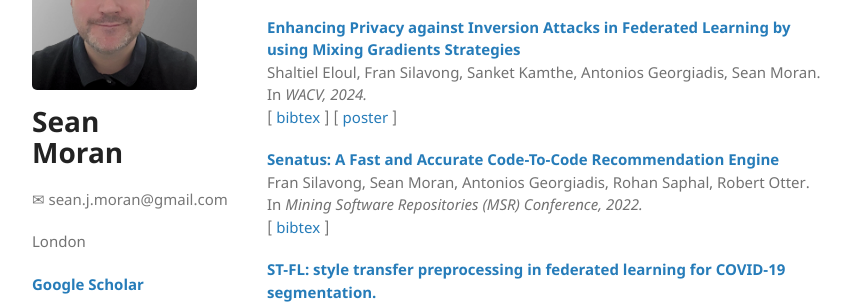
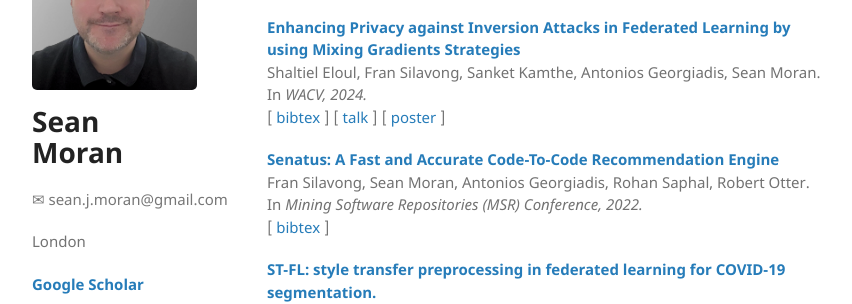
Before and after one commit to sjmoran/sjmoran.github.io, a Jekyll site: the page built from index.html, in a window 1280 px wide and 900 px high, scrolled down 2700 px. Shown: the part 153-457 px from the top of the window, without its empty margins (26-878 px from the left). Built offline with Jekyll 4.4.1, drawn with Linux system fonts in a browser that asks for light colours.

Commit message:
Update index.html

```diff
--- a/index.html
+++ b/index.html
@@ -112,7 +112,7 @@ Ruibo Shi, Lili Tao, Rohan Saphal, Fran Silavong, and Sean Moran. In <em>ACCV, 2
 <p><strong><a target="_blank" href="https://arxiv.org/pdf/2204.12495.pdf">Enhancing Privacy against Inversion Attacks in Federated Learning by using
 Mixing Gradients Strategies</a></strong><br />
 Shaltiel Eloul, Fran Silavong, Sanket Kamthe, Antonios Georgiadis, Sean Moran. In <em>WACV, 2024.</em><br />
-[ <a target="_blank" href="">bibtex</a> ] [ <a href="./pdfs/wacv24-2173.pdf">poster</a> ]</p>
+[ <a target="_blank" href="">bibtex</a> ] [ <a href="https://www.youtube.com/watch?v=DcPL-XoCc8M">talk</a> ] [ <a href="./pdfs/wacv24-2173.pdf">poster</a> ]</p>
 
 <p><strong><a target="_blank" href="https://arxiv.org/abs/2111.04473">Senatus: A Fast and Accurate Code-To-Code Recommendation Engine</a></strong><br />
 Fran Silavong, Sean Moran, Antonios Georgiadis, Rohan Saphal, Robert Otter. In <em>Mining Software Repositories (MSR) Conference, 2022.</em><br />
```
